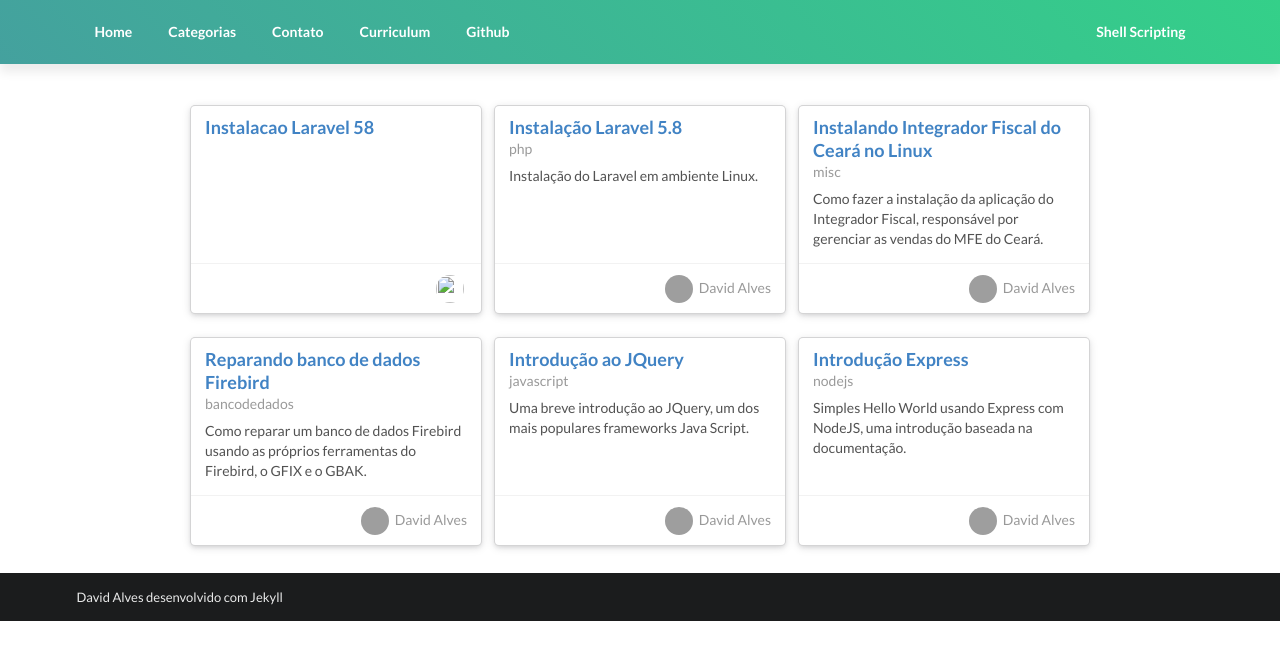
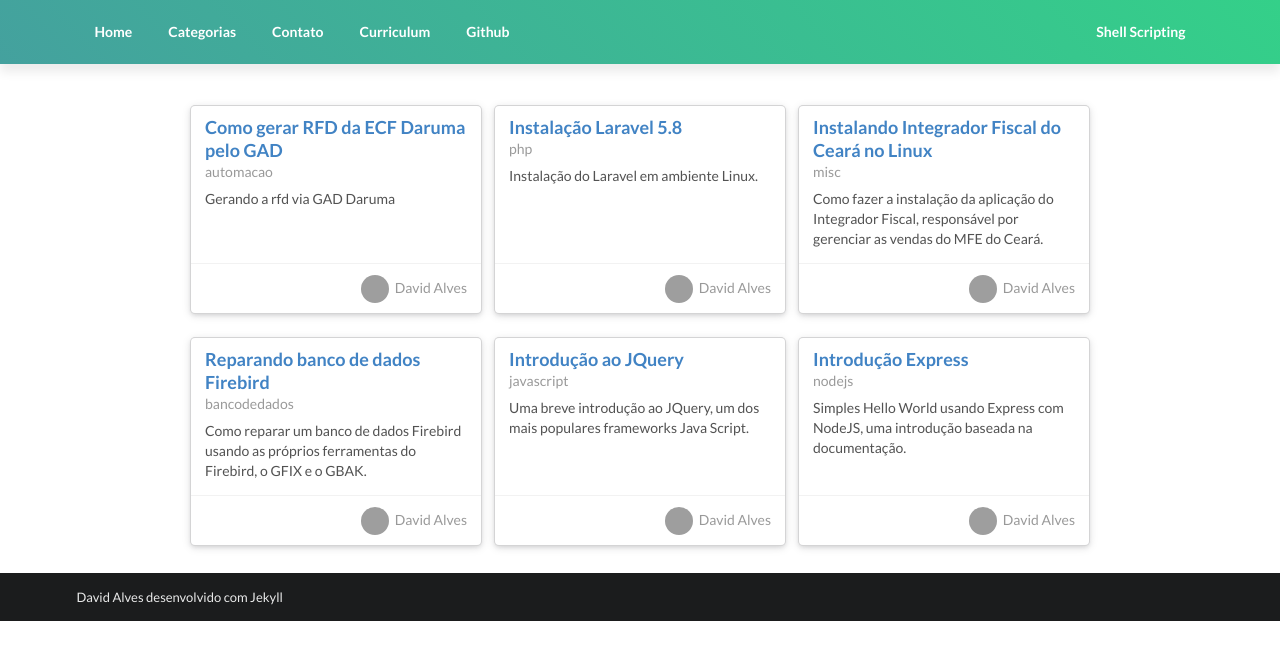
Before and after one commit to david27alves/david27alves.github.io, a Jekyll site: the page built from index.html, in a window 1280 px wide. Shown: the top 660 px of the page. Built offline with Jekyll 4.4.1, drawn with Linux system fonts in a browser that asks for light colours; grey boxes are pictures that could not be loaded.

Commit message:
Update 2019-07-01-instalacao-laravel-58.markdown

```diff
--- a/_posts/2019-07-01-instalacao-laravel-58.markdown
+++ b/_posts/2019-07-01-instalacao-laravel-58.markdown
@@ -1 +1,16 @@
-2019-05-07-instalacao-laravel-58.m
+---
+layout: post
+title:  "Como gerar RFD da ECF Daruma pelo GAD"
+description: "Gerando a rfd via GAD Daruma"
+date:   2019-07-01
+comments: true
+category: "automacao"
+author: "David Alves"
+avatar: "https://avatars1.githubusercontent.com/u/4975560?s=460&v=4"
+---
+
+
+
+
+
+{% if page.comments %} {% endif %}
```
